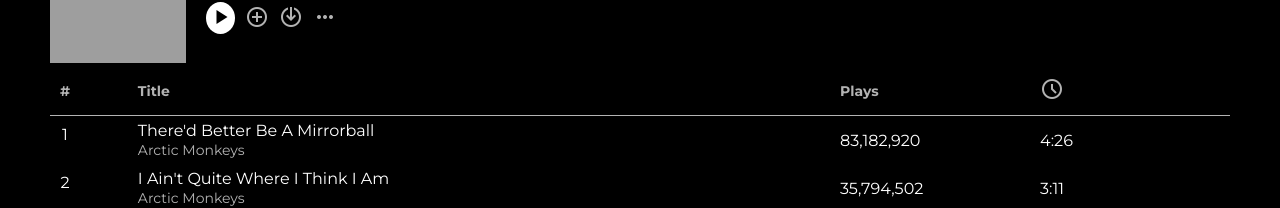
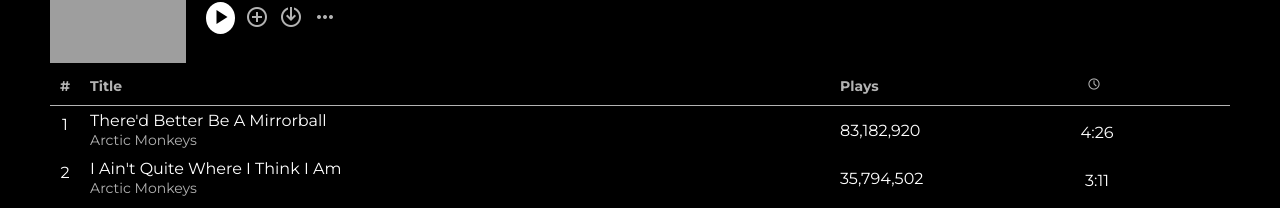
Before and after one commit to uchihasnd/React1, a React (Vite) app: page / in a window 1280 px wide. Shown: the part 580-788 px from the top of the page. Built offline with nearby package versions, Linux system fonts and the light colour scheme; grey boxes are pictures that could not be loaded.

Commit message:
Fixed styles for the song number column, add to favorites button and more options added to the duration column

```diff
--- /dev/null
+++ b/src/components/ButtonLikedSong.jsx
@@ -0,0 +1,7 @@
+export default function ButtonLikedSong() {
+  return (
+    <button className="button-table" title="Add to liked songs">
+      <span className="material-symbols-outlined small-icon">add_circle</span>
+    </button>
+  );
+}
--- a/src/components/ButtonPlaySong.jsx
+++ b/src/components/ButtonPlaySong.jsx
@@ -1,7 +1,7 @@
 export default function ButtonPlaySong() {
   return (
     <button className="small-icon button-table">
-      <span className="material-symbols-outlined">play_arrow</span>
+      <span className="material-symbols-outlined filled-icon">play_arrow</span>
     </button>
   );
 }
--- a/src/components/DurationCell.jsx
+++ b/src/components/DurationCell.jsx
@@ -1,7 +1,16 @@
+import ButtonLikedSong from "./ButtonLikedSong";
+import MoreOptionsSong from "./MoreOptionsSong";
+
 export default function DurationCell({ minutes, seconds }) {
   return (
     <td className="album-cell">
-      {minutes}:{seconds}
+      <div className="duration-container">
+        <ButtonLikedSong />
+        <span className="duration-time">
+          {minutes}:{seconds}
+        </span>
+        <MoreOptionsSong />
+      </div>
     </td>
   );
 }
--- /dev/null
+++ b/src/components/MoreOptionsSong.jsx
@@ -0,0 +1,7 @@
+export default function MoreOptionsSong() {
+  return (
+    <button className="button-table">
+      <span className="material-symbols-outlined small-icon">more_horiz</span>
+    </button>
+  );
+}
--- a/src/index.css
+++ b/src/index.css
@@ -149,9 +149,10 @@
   text-decoration: underline;
 }
 
-/* .playButtonHover {
+.playButtonHover {
   text-align: center;
-} */
+  cursor: pointer;
+}
 
 .button-table {
   background-color: transparent;
@@ -160,10 +161,30 @@
   color: var(--white);
   margin-left: 5px;
   opacity: 0;
+  cursor: pointer;
 }
 
 .row-album:hover .button-table {
   opacity: 1;
+}
+
+.duration-container {
+  align-items: center;
+  display: flex;
+  flex-direction: row;
+  gap: 8px;
+  margin-top: 5px;
+}
+
+.duration-time {
+  text-align: center;
+  width: 40px;
+}
+
+.icon-header {
+  font-size: var(--font-size-small) !important;
+  text-align: center;
+  width: 60%;
 }
 
 .track-cell {
@@ -271,6 +292,10 @@
   text-align: left;
 }
 
+.table-header-cell:nth-child(1) {
+  width: 10px;
+}
+
 .table-header-cell:nth-child(3),
 .table-header-cell:nth-child(4) {
   width: 200px;
@@ -284,6 +309,7 @@
 
 .row-album:hover {
   background-color: rgba(255, 255, 255, 0.05);
+  border-radius: 80px;
 }
 
 .band-name {
```
